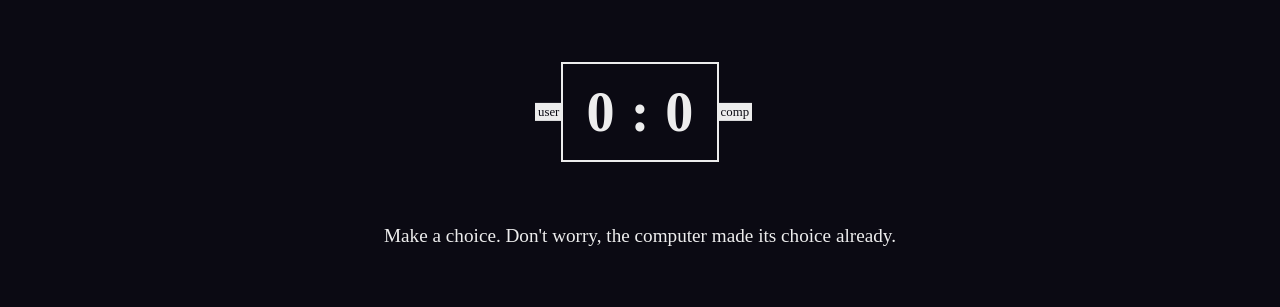
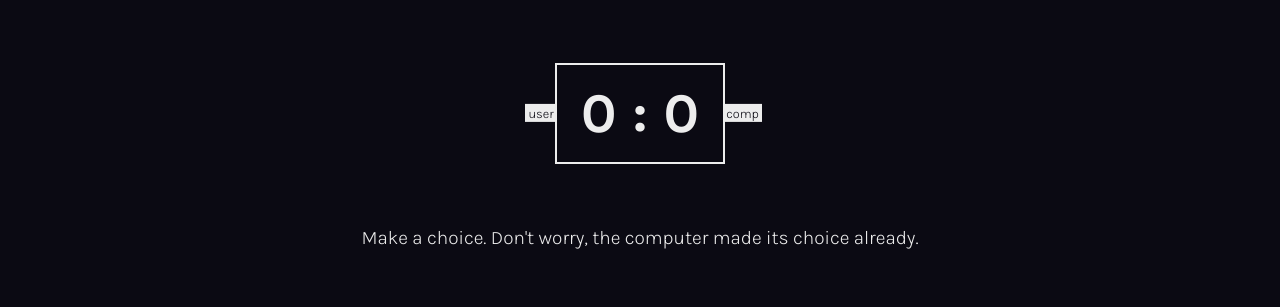
Before and after one commit to berserkwal/rock-paper-scissors, a plain HTML site: page index.html in a window 1280 px wide. Shown: the part 55-362 px from the top of the page. Drawn offline with Linux system fonts and the light colour scheme.

Commit message:
changed font

```diff
--- a/style.css
+++ b/style.css
@@ -4,7 +4,7 @@
 
 	--clr-bg: #0b0a13;
 	--clr-txt: #ededed;
-	--ff: "Merriweather", serif;
+	--ff: "Karla", sans-serif;
 }
 
 *,
```
